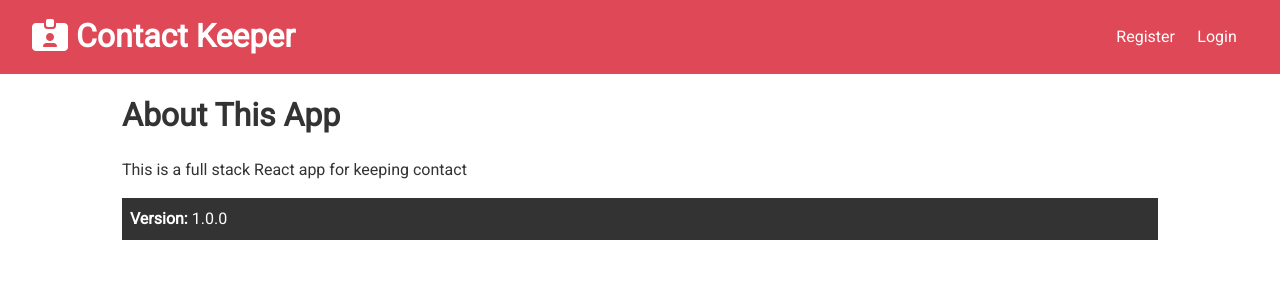
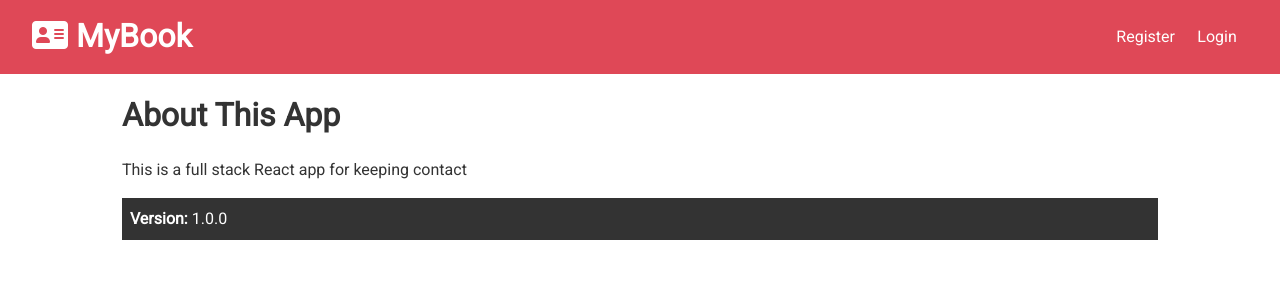
Before and after one commit to RdotSilva/MERN-MyBook-Contact-Manager, a React (Create React App) app in the folder client/: page /about in a window 1280 px wide. Shown: the top 300 px of the page. Built offline with nearby package versions, Linux system fonts and the light colour scheme.

Commit message:
Update Navbar icon

```diff
--- a/client/src/components/layout/Navbar.js
+++ b/client/src/components/layout/Navbar.js
@@ -55,8 +55,8 @@ Navbar.propTypes = {
 };
 
 Navbar.defaultProps = {
-	title: "Contact Keeper",
-	icon: "fas fa-id-card-alt"
+  title: "MyBook",
+  icon: "fa fa-address-card"
 };
 
 export default Navbar;
```
Lines whose indentation alone changed are shown as unchanged.
